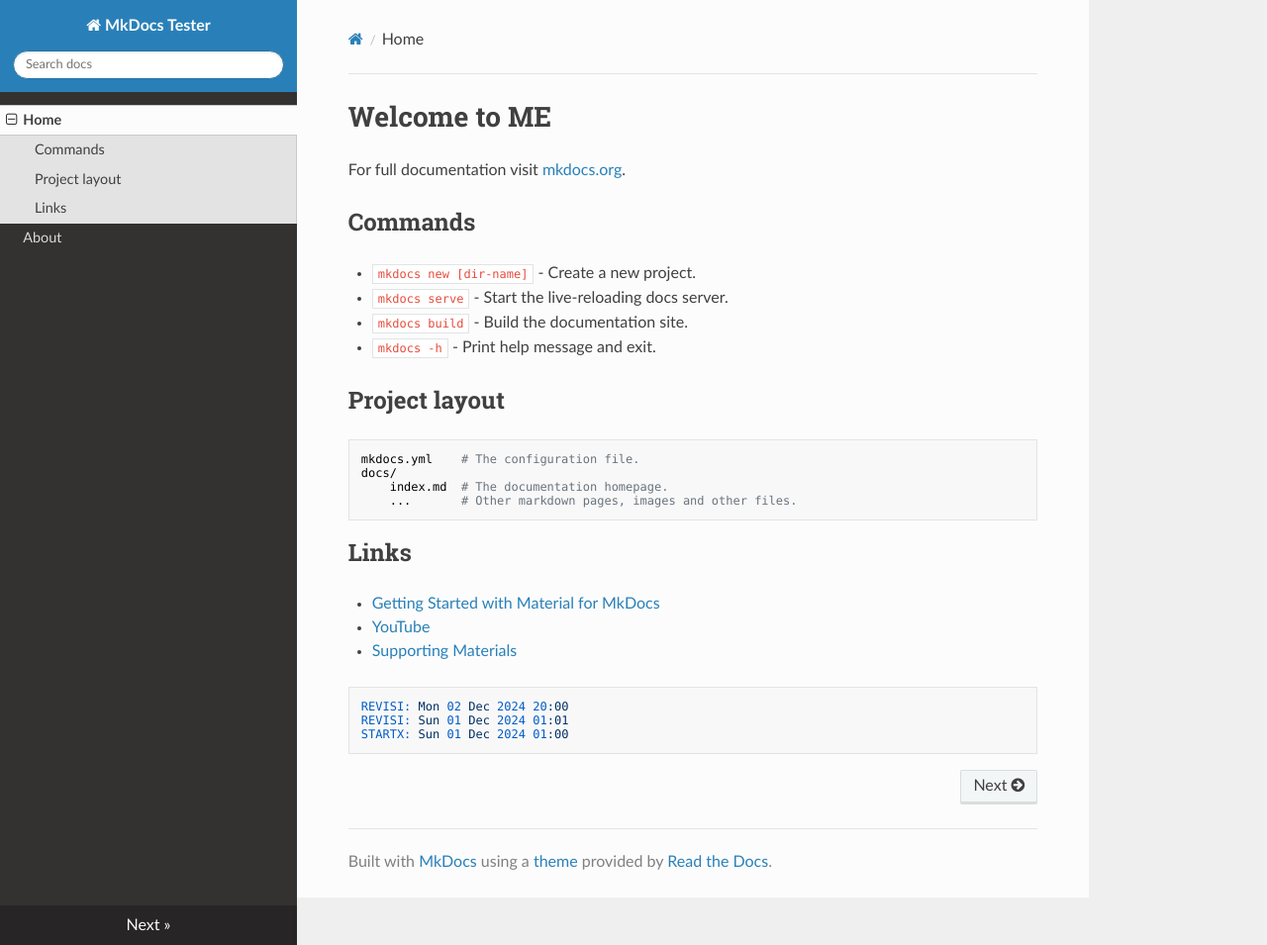
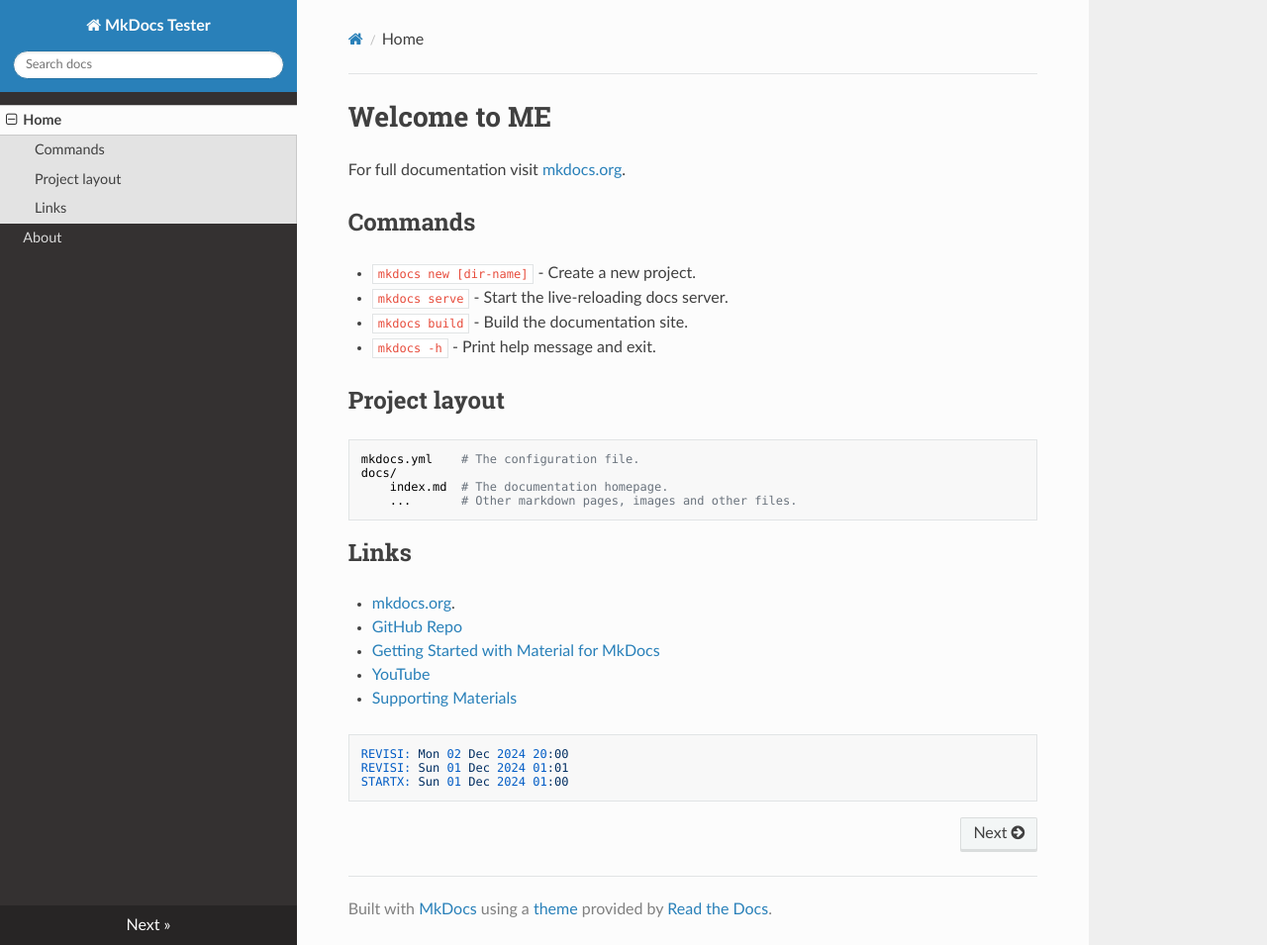
Before and after one commit to vrtass/tester, an MkDocs documentation site: the page built from docs/docs/index.md, in a window 1280 px wide and 955 px high. Shown: the whole window at 99% size. Built offline with MkDocs 1.6.1, drawn with Linux system fonts in a browser that asks for light colours; nearby versions of some CDN libraries.

Commit message:
modified:   docs/index.md

````diff
--- a/docs/docs/index.md
+++ b/docs/docs/index.md
@@ -18,9 +18,11 @@
 
 ## Links
 
+* [mkdocs.org](https://www.mkdocs.org).
+* [GitHub Repo](https://github.com/vrtass/tester)
 * [Getting Started with Material for MkDocs](https://jameswillett.dev/getting-started-with-material-for-mkdocs/)
-  * [YouTube](https://youtu.be/xlABhbnNrfI)
-  * [Supporting Materials](https://github.com/james-willett/material-mkdocs-youtube-2024)
+* [YouTube](https://youtu.be/xlABhbnNrfI)
+* [Supporting Materials](https://github.com/james-willett/material-mkdocs-youtube-2024)
 
 ```
 REVISI: Mon 02 Dec 2024 20:00
````
